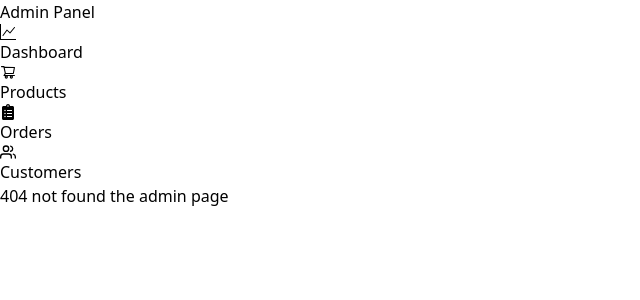
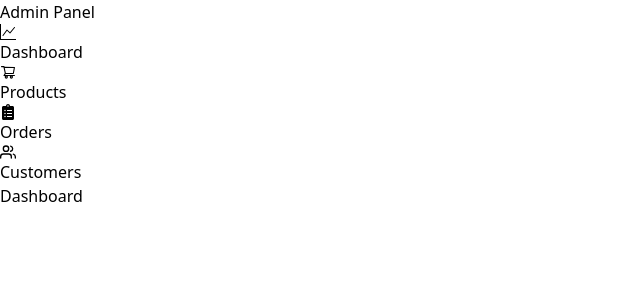
Before and after one commit to Imantha7/cbc-frontend, a React (Vite) app: page /admin in a window 1280 px wide. Before the commit this address had no page. Shown: the top 300 px of the page, without its empty margins (0-640 px from the left). Built offline with nearby package versions, Linux system fonts and the light colour scheme.

Commit message:
env file created 👍

```diff
--- a/src/pages/adminHomePage.jsx
+++ b/src/pages/adminHomePage.jsx
@@ -48,7 +48,7 @@ export default function AdminHomePage() {
       <div className="w-[80%] h-screen">
         <Routes path="/">
 
-          <Route path="/dashboard" element={<h1>Dashboard</h1>} />
+          <Route path="/" element={<h1>Dashboard</h1>} />
           <Route path="/products" element={<AdminProductPage/>} />
           <Route path="/products/addProduct" element={<AddProductForm/>} />
           <Route path="/orders" element={<h1>Orders</h1>} />
```
Also changed, not shown: 1 other file (tests, documents, lock files or other folders).
